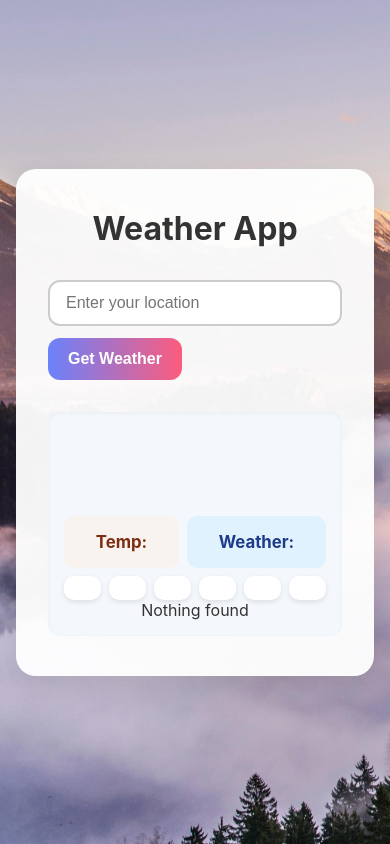
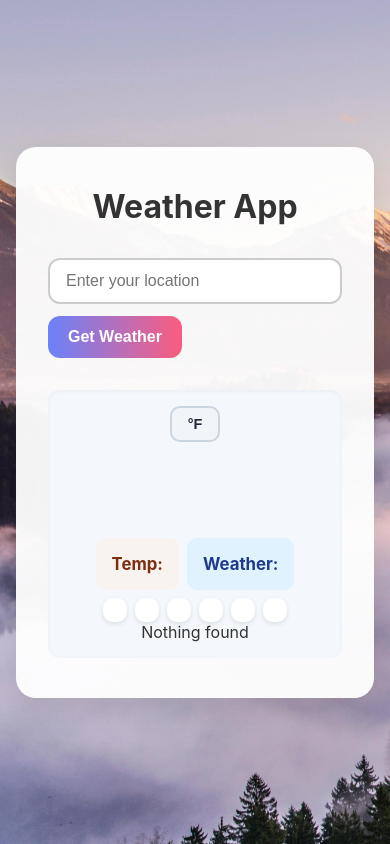
Before and after one commit to Gabriel-Labariento/may-weather, a website built with webpack: page src/template.html in a window 390 px wide. Built offline with nearby package versions, Linux system fonts and the light colour scheme; no server answers.

Commit message:
Finished weather app

```diff
--- a/src/index.js
+++ b/src/index.js
@@ -9,7 +9,9 @@ const address = document.getElementById("address")
 const temp = document.getElementById("temp");
 const description = document.getElementById("desc")
 const mainIcon = document.getElementById("main-icon");
-
+let isFahrenheit = true;
+const toggleButton = document.querySelector(".toggle-btn")
+ const daysOfWeek = ["SUN", "MON", "TUES", "WED", "THURS", "FRI", "SAT"];
 
 locationForm.addEventListener('submit', (e) => {
     e.preventDefault();
@@ -48,14 +50,15 @@ async function processData() {
 
 async function displayData() {
     try {
+        toggleButton.textContent = isFahrenheit ? "°F" : "°C"
         const processedData = await processData();
         console.log(processedData)
         // Capitalize first letter
 
         address.textContent = processedData.resolvedAddress.charAt(0).toUpperCase() + processedData.resolvedAddress.slice(1);
         description.textContent = processedData.currentConditions.conditions;
-        temp.textContent = processedData.currentConditions.temp + "F";
-
+        temp.textContent = isFahrenheit ? processedData.currentConditions.temp + toggleButton.textContent :
+                                            ((parseFloat(processedData.currentConditions.temp) - 32) * 5/9).toFixed(1) + toggleButton.textContent;
         displayIcon(mainIcon, processedData.currentConditions.icon);
 
         weatherInfoGrid.appendChild(address);
@@ -68,9 +71,9 @@ async function displayData() {
             const bubble = bubbles[index];
             bubble.querySelector(`.icon-${index + 1}`).hasChildNodes[0] && bubble.querySelector(`.icon-${index + 1}`).removeChild(bubble.querySelector(`.icon-${index + 1}`).firstChild);
             displayIcon(bubble.querySelector(`.icon-${index + 1}`), day.icon);
-            bubble.querySelector(`.day-${index + 1}`).textContent = day.datetime;
-            bubble.querySelector(`.temp-${index + 1}`).textContent = day.temp + "F";
-            // bubble.style.display = "block"; // Show the bubble
+            bubble.querySelector(`.day-${index + 1}`).textContent = daysOfWeek[new Date(day.datetimeEpoch).getDay()];
+            bubble.querySelector(`.temp-${index + 1}`).textContent = isFahrenheit ? day.temp + toggleButton.textContent :
+                                                                                    ((parseFloat(day.temp) - 32) * 5/9).toFixed(1) + toggleButton.textContent;
             forecastGrid.appendChild(bubble);
         });
         weatherResultContainer.appendChild(forecastGrid)
@@ -83,16 +86,24 @@ async function displayData() {
 
 async function displayIcon(parentContainer, iconCode) {
     try {
-        const icon = document.createElement("img")
+        const icon = (parentContainer.querySelector("img")) ? parentContainer.querySelector("img") : document.createElement("img")
         import (`./icons/${iconCode}.svg`).then((module) => {
             icon.src = module.default
         })
+
+
+
         parentContainer.appendChild(icon);
     } catch (error) {
         console.log("Error in displayIcon", error)
     }
 }
 
+toggleButton.addEventListener("click", () => {
+    isFahrenheit = !isFahrenheit
+    displayData();
+})
+
 displayData();
 
 // TODO: Make a function to clear pre-existing data
--- a/src/style.css
+++ b/src/style.css
@@ -93,18 +93,22 @@ button:hover {
 .weather-info-grid {
   display: grid;
   grid-template-areas:
-    ". icon"
+    "icon icon"
     "address address"
     "temp description"
     "forecast forecast";
   gap: 0.5rem;
   margin-top: 0.5rem;
+  justify-content: center;
+  justify-items: center;
 }
 
 .main-icon {
   grid-area: icon;
   height: 64px;
   width: 64px;
+  display: flex;
+  justify-content: center;
 }
 
 .full-address {
@@ -151,15 +155,43 @@ button:hover {
 .forecast-day {
   background: white;
   border-radius: 10px;
-  box-shadow: 0 2px 5px rgba(0,0,0,0.1);
+  box-shadow: 0 2px 5px rgba(0, 0, 0, 0.1);
   padding: 0.75rem;
   text-align: center;
   font-size: 0.9rem;
   color: #444;
   transition: transform 0.2s ease;
+  display: flex;
+  flex-direction: column;
+  justify-content: space-evenly;
+  align-items: stretch;
 }
 
 .forecast-day:hover {
   transform: translateY(-4px);
   background-color: #f1f5f9;
 }
+
+.unit-toggle {
+  display: flex;
+  justify-content: center;
+  margin-bottom: 1rem;
+}
+
+.toggle-btn {
+  padding: 0.5rem 1rem;
+  background: #f1f5f9;
+  color: #1f2937;
+  border: 2px solid #cbd5e1;
+  border-radius: 10px;
+  font-size: 0.9rem;
+  font-weight: 600;
+  cursor: pointer;
+  transition: all 0.3s ease;
+}
+
+.toggle-btn:hover {
+  background: #e0e7ff;
+  border-color: #818cf8;
+  color: #3730a3;
+}
--- a/src/template.html
+++ b/src/template.html
@@ -16,8 +16,11 @@
         </form>
 
         <div id="weather-result" class="weather-result">
+            <div class="unit-toggle">
+                <button type="button" class="toggle-btn">°C / °F</button>
+            </div>
             <div class="weather-info-grid">
-                <div id="main-icon" class="main-icon"></div>
+                <div id="main-icon" class="icon main-icon"></div>
                 <div id="address" class="full-address"><strong>Address:</strong></div>
                 <div id="temp" class="temperature"><strong>Temp:</strong></div>
                 <div id="desc" class="description"><strong>Weather:</strong></div>
@@ -25,32 +28,32 @@
                 <div class="forecast-grid">
 
                     <div id="fcd-1"class="forecast-day">
-                        <div class="icon-1"></div>
+                        <div class="icon icon-1"></div>
                         <div class="day-1"></div>
                         <div class="temp-1"></div>
                     </div>
                     <div id="fcd-2"class="forecast-day">
-                        <div class="icon-2"></div>
+                        <div class="icon icon-2"></div>
                         <div class="day-2"></div>
                         <div class="temp-2"></div>
                     </div>
                     <div id="fcd-3"class="forecast-day">
-                        <div class="icon-3"></div>
+                        <div class="icon icon-3"></div>
                         <div class="day-3"></div>
                         <div class="temp-3"></div>
                     </div>
                     <div id="fcd-4"class="forecast-day">
-                        <div class="icon-4"></div>
+                        <div class="icon icon-4"></div>
                         <div class="day-4"></div>
                         <div class="temp-4"></div>
                     </div>
                     <div id="fcd-5"class="forecast-day">
-                        <div class="icon-5"></div>
+                        <div class="icon icon-5"></div>
                         <div class="day-5"></div>
                         <div class="temp-5"></div>
                     </div>
                     <div id="fcd-6"class="forecast-day">
-                        <div class="icon-6"></div>
+                        <div class="icon icon-6"></div>
                         <div class="day-6"></div>
                         <div class="temp-6"></div>
                     </div>
```
